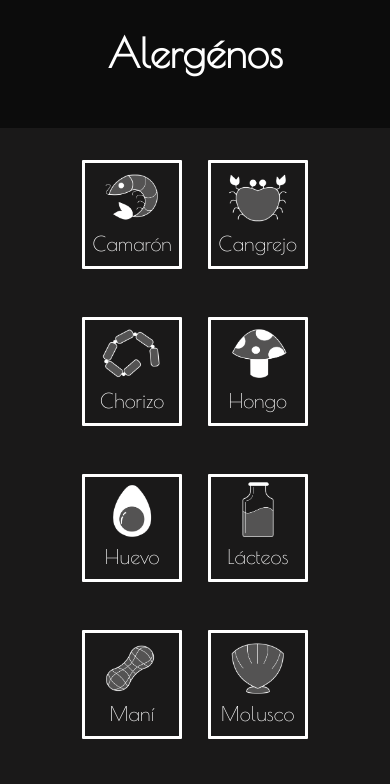
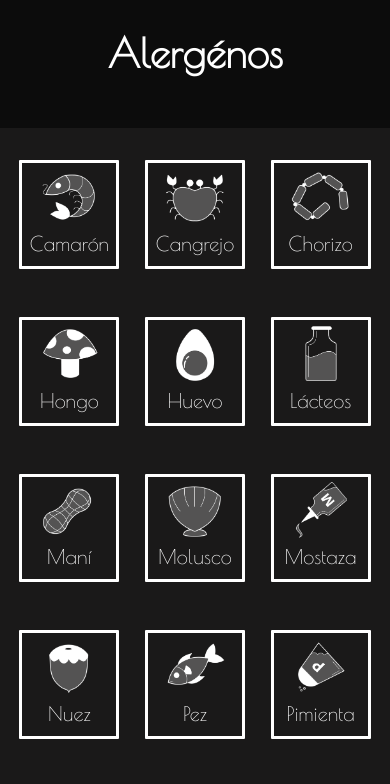
Before and after one commit to RosbelDesing/restaurante, a plain HTML site: page index.html in a window 390 px wide. Shown: the part 2980-3764 px from the top of the page. Drawn offline with nearby package versions, Linux system fonts and the light colour scheme.

Commit message:
Add files via upload

```diff
--- a/css/menu_2.css
+++ b/css/menu_2.css
@@ -387,6 +387,18 @@ header a .start-btn{
     gap:6px;
 }
 
+@media (max-width:600px) {
+    .allergens-content{
+        padding:1em 0.4em;
+        display:flex;
+        flex-wrap: wrap;
+        justify-content: center;
+        align-items: center;
+        background-color:var(--card);
+        gap:1em;
+    }
+}
+
 .allergens-item .allergens-type{
     width: 40px;
     border-radius:50%;
--- a/index.html
+++ b/index.html
@@ -36,7 +36,7 @@
 
 
 
-    <link rel="stylesheet" href="./css/menu_2.css">
+    <link rel="stylesheet" href="./css/menu_2.css?1.0">
     <script src="https://ajax.googleapis.com/ajax/libs/jquery/3.3.1/jquery.min.js"></script>
     <script src="https://kit.fontawesome.com/fb1c874a89.js" crossorigin="anonymous"></script>
     <script src="https://unpkg.com/scrollreveal"></script>
@@ -307,7 +307,7 @@
         <a class="reserva" href="tel:54232322">
             <buttom class="btn"><span class="lang" key="reservar">Reservar</span><ion-icon name="call"></ion-icon></buttom>
         </a>
-        <a class="wasap" href="htpps://api.whatsapp.com/send?phone=5358893628"><button class="btn">Whatsapp <ion-icon name="logo-whatsapp"></ion-icon></button></a>
+        <a class="wasap" href="https://api.whatsapp.com/send?phone=5358893628"><button class="btn">Whatsapp <ion-icon name="logo-whatsapp"></ion-icon></button></a>
         <a class="location" href="#"><button class="btn"><span class="lang" key="localizacion">Localización</span><ion-icon name="location"></ion-icon></button></a>
     </div>
 
```
